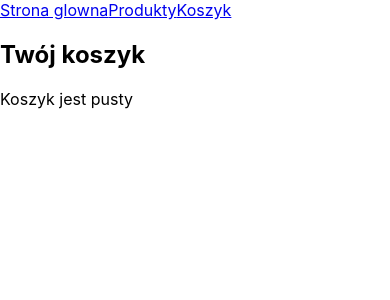
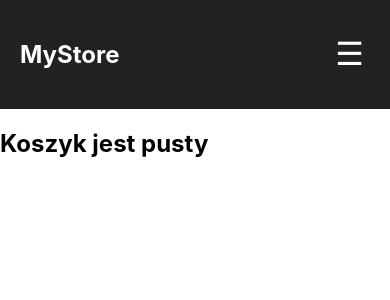
Before and after one commit to PLubrycht/Online-Store, a React (Create React App) app: page /cart in a window 390 px wide. Shown: the top 300 px of the page. Built offline with nearby package versions, Linux system fonts and the light colour scheme.

Commit message:
added hamburger nav, added aos library

```diff
--- a/package.json
+++ b/package.json
@@ -7,6 +7,7 @@
     "@testing-library/jest-dom": "^6.6.3",
     "@testing-library/react": "^16.3.0",
     "@testing-library/user-event": "^13.5.0",
+    "aos": "^2.3.4",
     "react": "^19.1.0",
     "react-dom": "^19.1.0",
     "react-router-dom": "^7.6.2",
--- a/src/App.jsx
+++ b/src/App.jsx
@@ -6,9 +6,18 @@ import Cart from "./pages/Cart";
 import ProductDetails from "./pages/ProductDetails";
 import NotFound from "./pages/NotFound";
 import Navbar from "./components/Navbar/Navbar";
-
+import { useEffect } from "react";
+import AOS from "aos";
 
 function App() {
+
+  useEffect(() => {
+    AOS.init({
+      duration: 1000,
+      once: true,
+    });
+  }, []);
+
   return (
     <Router>
       <Navbar />
--- a/src/components/Navbar/Navbar.css
+++ b/src/components/Navbar/Navbar.css
@@ -0,0 +1,58 @@
+.navbar {
+  display: flex;
+  justify-content: space-between;
+  align-items: center;
+  padding: 20px;
+  background: #222;
+  color: white;
+}
+
+.logo {
+  font-size: 1.5rem;
+}
+
+.nav-links {
+  list-style: none;
+  display: flex;
+  gap: 20px;
+}
+
+.nav-links li a {
+  color: white;
+  text-decoration: none;
+}
+
+.hamburger {
+  display: none;
+  font-size: 2rem;
+  background: none;
+  border: none;
+  color: white;
+  cursor: pointer;
+}
+
+/* MOBILE STYLES */
+@media (max-width: 768px) {
+  .hamburger {
+    display: block;
+  }
+
+  .nav-links {
+    position: absolute;
+    top: 70px;
+    right: 0;
+    background: #333;
+    flex-direction: column;
+    width: 200px;
+    padding: 20px;
+    display: none;
+  }
+
+  .nav-links.open {
+    display: flex;
+  }
+
+  .nav-links li {
+    margin: 10px 0;
+  }
+}
--- a/src/components/Navbar/Navbar.jsx
+++ b/src/components/Navbar/Navbar.jsx
@@ -1,13 +1,29 @@
 import { Link } from "react-router-dom";
+import { useState } from "react";
+import "./Navbar.css";
 
-function Navbar() {
-    return (
-        <nav>
-            <Link to="/">Strona glowna</Link>
-            <Link to="/products" >Produkty</Link>
-            <Link to="/cart" >Koszyk</Link>
-        </nav>
-    );
-}
+const Navbar = () => {
+  const [isOpen, setIsOpen] = useState(false);
+
+  const toggleMenu = () => {
+    setIsOpen((prev) => !prev);
+  };
+
+  return (
+    <nav className="navbar">
+      <h1 className="logo">MyStore</h1>
+
+      <button className="hamburger" onClick={toggleMenu}>
+        ☰
+      </button>
+
+      <ul className={`nav-links ${isOpen ? "open" : ""}`}>
+        <li><Link to="/">Home</Link></li>
+        <li><Link to="/products">Produkty</Link></li>
+        <li><Link to="/cart">Koszyk</Link></li>
+      </ul>
+    </nav>
+  );
+};
 
 export default Navbar;
--- a/src/context/CartContext.jsx
+++ b/src/context/CartContext.jsx
@@ -1,25 +1,38 @@
 import { createContext, useContext, useState } from "react";
 
 const CartContext = createContext();
-
 export const useCart = () => useContext(CartContext);
 
 export const CartProvider = ({ children }) => {
   const [cart, setCart] = useState([]);
 
   const addToCart = (product) => {
-    setCart((prev) => [...prev, product]);
+    setCart((prevCart) => {
+      const existingItem = prevCart.find((item) => item.id === product.id);
+      if (existingItem) {
+        return prevCart.map((item) =>
+          item.id === product.id
+            ? { ...item, quantity: item.quantity + 1 }
+            : item
+        );
+      } else {
+        return [...prevCart, { ...product, quantity: 1 }];
+      }
+    });
   };
 
   const removeFromCart = (productId) => {
-    setCart((prevItems) => {
-      const index = prevItems.findIndex(item => item.id === productId);
-      if (index !== -1) {
-        const updated = [...prevItems];
-        updated.splice(index, 1); // usuń tylko jedną sztukę tego produktu
-        return updated;
+    setCart((prevCart) => {
+      const foundItem = prevCart.find((item) => item.id === productId);
+      if (foundItem.quantity > 1) {
+        return prevCart.map((item) =>
+          item.id === productId
+            ? { ...item, quantity: item.quantity - 1 }
+            : item
+        );
+      } else {
+        return prevCart.filter((item) => item.id !== productId);
       }
-      return prevItems;
     });
   };
 
--- a/src/index.jsx
+++ b/src/index.jsx
@@ -1,6 +1,7 @@
 import React from 'react';
 import ReactDOM from 'react-dom/client';
 import './index.css';
+import 'aos/dist/aos.css'; // ← dodajemy import styli AOS
 import App from './App';
 import { CartProvider } from "./context/CartContext";
 
--- /dev/null
+++ b/src/pages/Cart.css
@@ -0,0 +1,20 @@
+.cart {
+  padding: 20px;
+}
+
+.cart ul {
+  list-style: none;
+  padding: 0;
+}
+
+.cart li {
+  display: flex;
+  align-items: center;
+  gap: 10px;
+  margin-bottom: 10px;
+}
+
+.cart img {
+  width: 50px;
+  height: auto;
+}
--- a/src/pages/Cart.jsx
+++ b/src/pages/Cart.jsx
@@ -1,26 +1,30 @@
 import { useCart } from "../context/CartContext";
+import "./Cart.css";
 
 const Cart = () => {
   const { cart, removeFromCart, clearCart } = useCart();
 
+  const totalItems = cart.reduce((acc, item) => acc + item.quantity, 0);
+  const totalPrice = cart.reduce((acc, item) => acc + item.price * item.quantity, 0);
+
+  if (cart.length === 0) return <h2>Koszyk jest pusty</h2>;
+
   return (
-    <div>
+    <div className="cart">
       <h2>Twój koszyk</h2>
-      {cart.length === 0 ? (
-        <p>Koszyk jest pusty</p>
-      ) : (
-        <>
-          <ul>
-            {cart.map((item, index) => (
-              <li key={index}>
-                {item.name} - {item.price} zł
-                <button onClick={() => removeFromCart(item.id)}>Usuń</button>
-              </li>
-            ))}
-          </ul>
-          <button onClick={clearCart}>Wyczyść koszyk</button>
-        </>
-      )}
+      <ul>
+        {cart.map((item) => (
+          <li key={item.id}>
+            <img src={item.image} alt={item.name} style={{ width: "50px" }} />
+            <span>{item.name}</span>
+            <span>Ilość: {item.quantity}</span>
+            <span>Cena: {item.price} zł</span>
+            <button onClick={() => removeFromCart(item.id)}>Usuń 1 sztukę</button>
+          </li>
+        ))}
+      </ul>
+      <h3>Razem: {totalItems} szt. | {totalPrice.toFixed(2)} zł</h3>
+      <button onClick={clearCart}>Wyczyść koszyk</button>
     </div>
   );
 };
```
Also changed, not shown: 1 other file (tests, documents, lock files or other folders).
